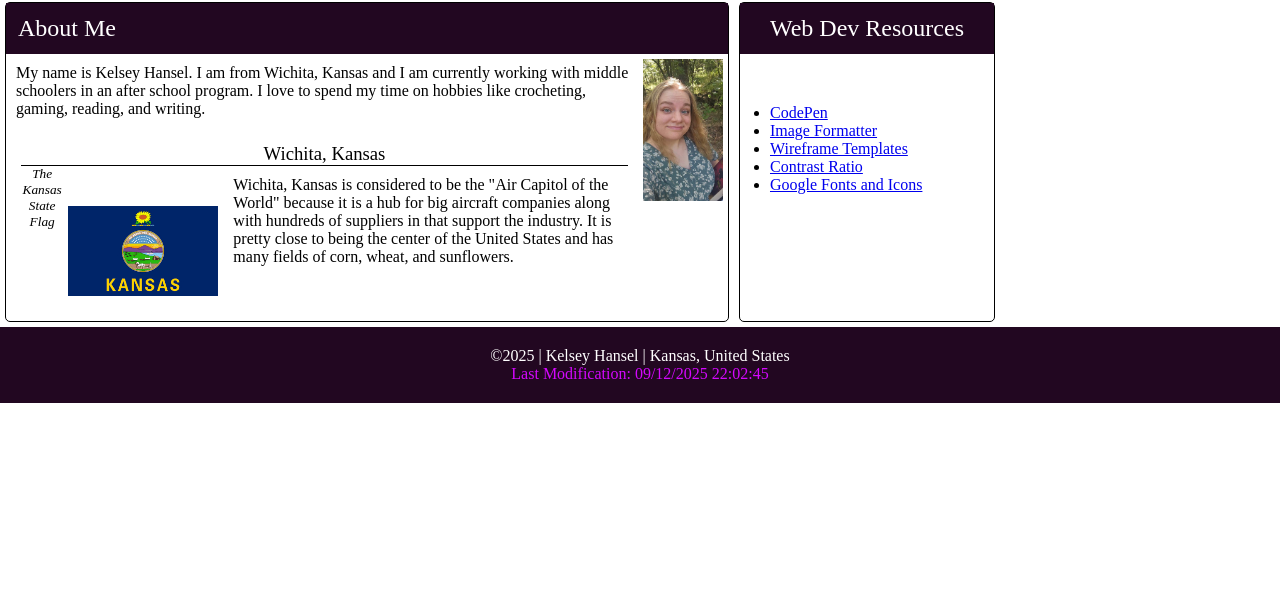
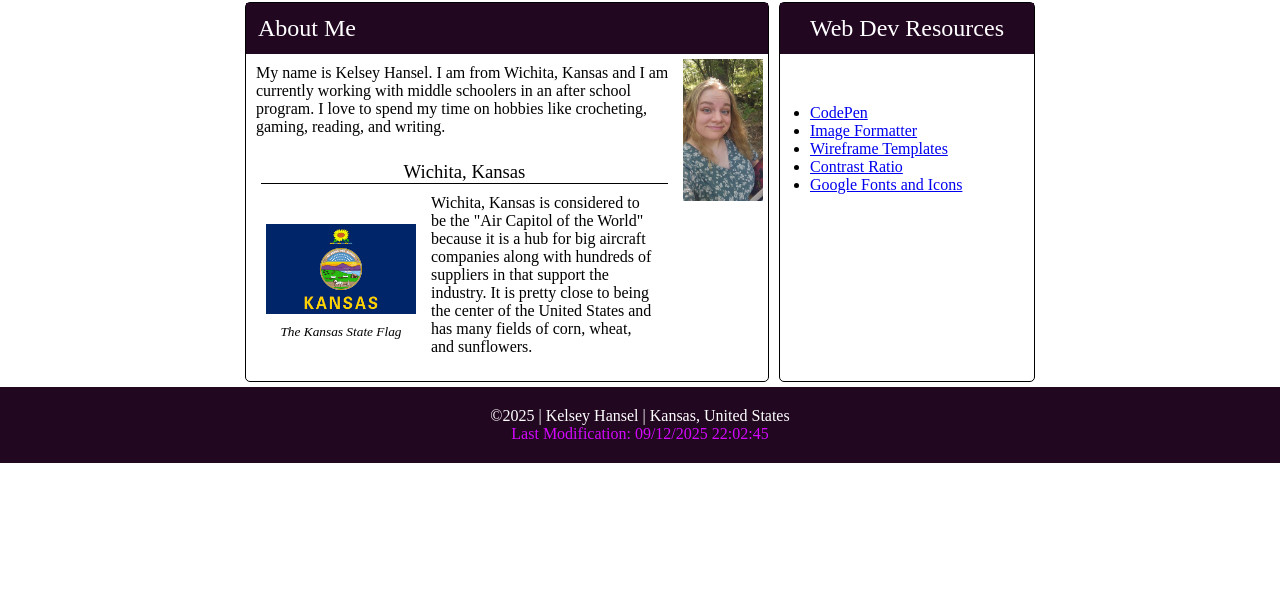
Before and after one commit to Kelsey-Hansel/wdd131, a plain HTML site: page index.html in a window 1280 px wide. Shown: the part 185-800 px from the top of the page. Drawn offline with Linux system fonts and the light colour scheme; a web font is replaced by a local one.

Commit message:
adjustments to main element on home page.

```diff
--- a/styles/base.css
+++ b/styles/base.css
@@ -46,7 +46,8 @@ main {
     display: grid;
     grid-template: auto 1fr / 2fr auto;
     padding-top: 5px;
-    max-width: 1000px;
+    max-width: 800px;
+    margin: 0 auto;
 }
 
 .card {
```
